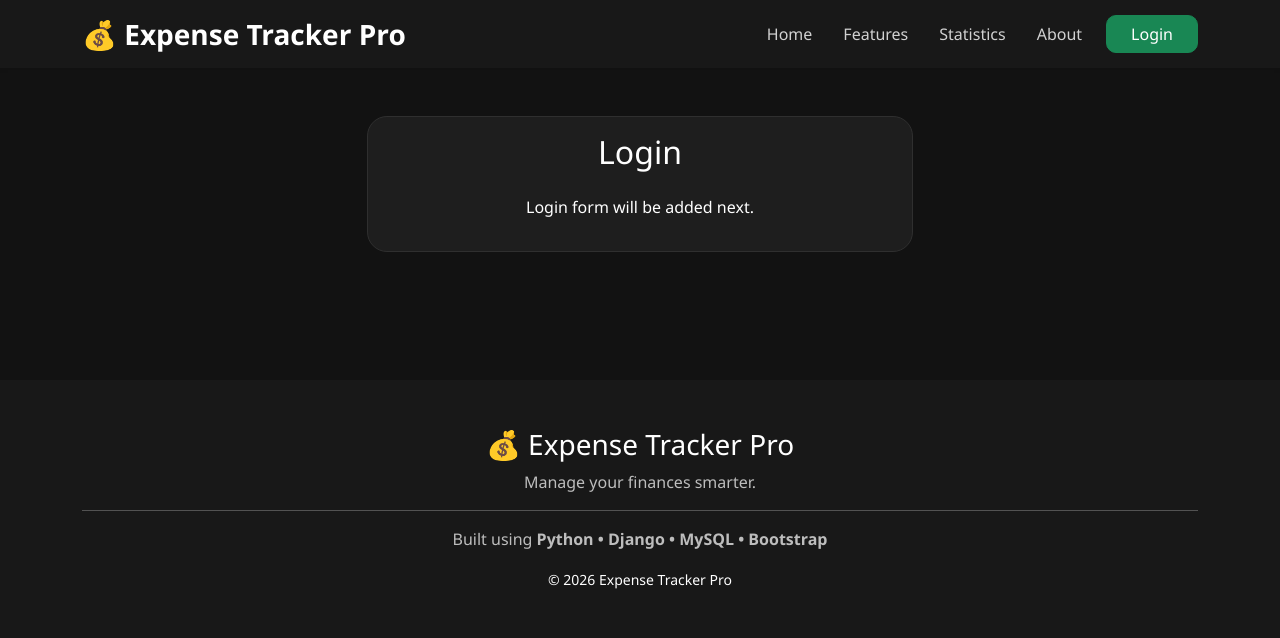
After one commit to subratmaharana/expense-tracker, a Django app: page /accounts/login/ in a window 1280 px wide. The commit adds this page. Shown: the top 638 px of the page. Run offline with Django 5.2, Linux system fonts and the light colour scheme.

Commit message:
Set up authentication routes and templates

```diff
--- /dev/null
+++ b/backend/accounts/urls.py
@@ -0,0 +1,13 @@
+from django.urls import path
+
+from . import views
+
+urlpatterns = [
+
+    path("register/", views.register, name="register"),
+
+    path("login/", views.login_user, name="login"),
+
+    path("logout/", views.logout_user, name="logout"),
+
+]
--- a/backend/accounts/views.py
+++ b/backend/accounts/views.py
@@ -1,3 +1,16 @@
 from django.shortcuts import render
 
 # Create your views here.
+def register(request):
+
+    return render(request, "accounts/register.html")
+
+
+def login_user(request):
+
+    return render(request, "accounts/login.html")
+
+
+def logout_user(request):
+
+    pass
--- a/backend/config/urls.py
+++ b/backend/config/urls.py
@@ -1,6 +1,6 @@
 
 from django.contrib import admin
-from django.urls import path
+from django.urls import path , include
 
 from expenses.views import home
 
@@ -8,4 +8,5 @@ urlpatterns = [
     path('admin/', admin.site.urls),
 
     path("" , home,name="home"),
+    path ("accounts/" , include("accounts.urls")),
 ]
--- /dev/null
+++ b/backend/templates/accounts/login.html
@@ -0,0 +1,37 @@
+{% extends 'base.html' %}
+
+{% block title %}
+Login
+{% endblock %}
+
+{% block content %}
+
+<div class="row justify-content-center">
+
+    <div class="col-md-6">
+
+        <div class="card">
+
+            <div class="card-body">
+
+                <h2 class="mb-4 text-center">
+
+                    Login
+
+                </h2>
+
+                <p class="text-center">
+
+                    Login form will be added next.
+
+                </p>
+
+            </div>
+
+        </div>
+
+    </div>
+
+</div>
+
+{% endblock %}
--- a/backend/templates/includes/navbar.html
+++ b/backend/templates/includes/navbar.html
@@ -40,7 +40,7 @@
                 <li class="nav-item ms-lg-3 mt-2 mt-lg-0">
 
                     <a class="btn btn-success px-4"
-                       href="#">
+                       href="{% url 'login' %}">
 
                         Login
 
```
Also changed, not shown: backend/templates/accounts/register.html (added, +37 -0 lines).
